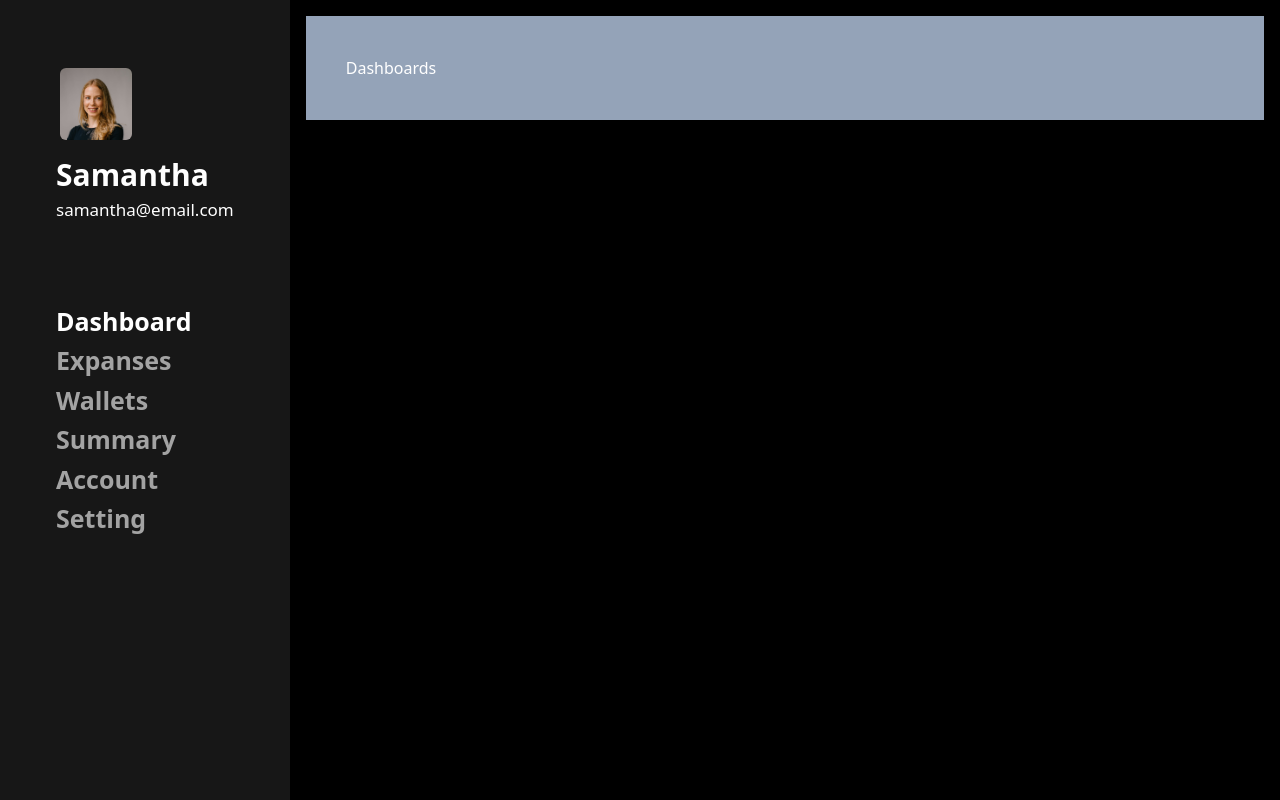
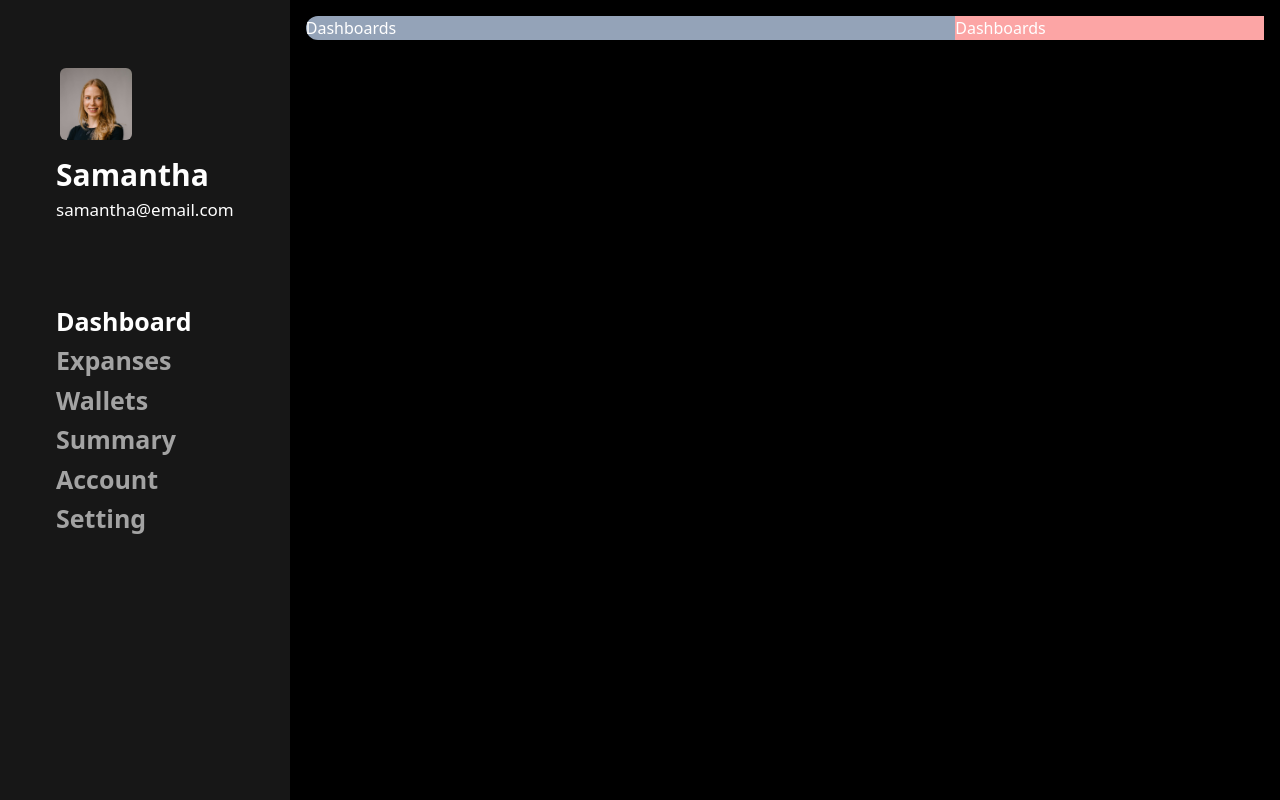
Before and after one commit to TiranChanuka/Admin-DashBoard, a React (Create React App) app: page / in a window 1280 px wide. Built offline with nearby package versions, Linux system fonts and the light colour scheme.

Commit message:
Update dashboard.jsx

```diff
--- a/src/screens/dashboard/dashboard.jsx
+++ b/src/screens/dashboard/dashboard.jsx
@@ -1,11 +1,10 @@
 const Dashboard = () => {
     return (
-        <div className="p-10 bg-slate-400 ">
-            <container>
-                <div>
-                <div className=" text-white">Dashboards</div>
+        <div className=" bg-slate-400 rounded-3xl">
+            <div className="grid grid-cols-12 gap-4">
+                <div className="md:col-span-8 text-white">Dashboards</div>
+                <div className="md:col-span-4 bg-red-300 text-white">Dashboards</div>
             </div>
-            </container>
         </div>
 
     );
```
